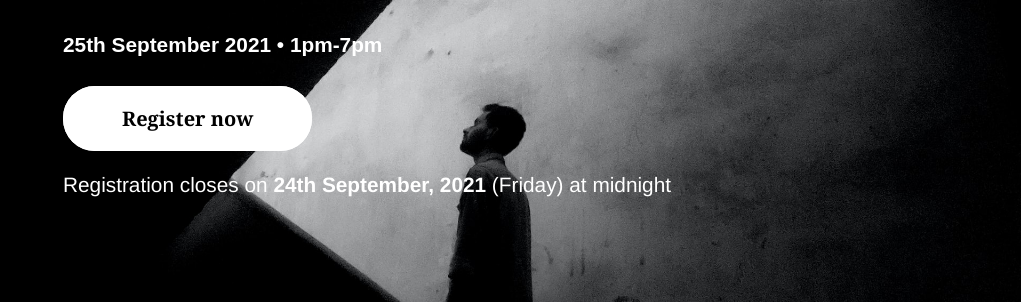
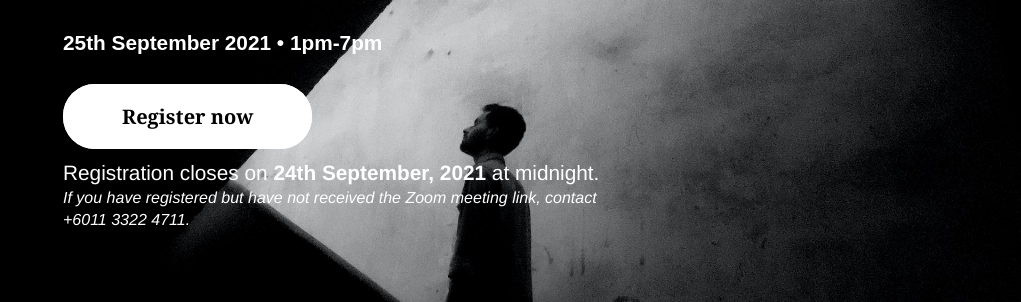
Before and after one commit to benjamin25116/suicide-prevention-symposium, a Gatsby site: page / in a window 1280 px wide. Shown: the part 283-585 px from the top of the page, without its empty margins (259-1280 px from the left). Built offline with nearby package versions, Linux system fonts and the light colour scheme; Gatsby itself is replaced by a stand-in of ours.

Commit message:
Add message in charges and herobanner

```diff
--- a/src/component/Charges.js
+++ b/src/component/Charges.js
@@ -10,6 +10,11 @@ const Body = styled.p`
   margin-bottom: 2rem;
   font-size: ${(props) => props.large && "1.5rem"};
   line-height: ${(props) => props.large && "2rem"};
+  i {
+    font-size: 1rem;
+    display: block;
+    line-height: 1.35rem;
+  }
 `;
 
 const Wrapper = styled.div`
@@ -35,7 +40,12 @@ function Charges() {
           <b>Scholarships</b> are available.
         </Body>
         <Body>
-          Registration closes on <b>24th September, 2021</b> (Friday) at midnight.
+          Registration closes on <b>24th September, 2021</b> at midnight.
+          <br />
+          <i>
+            If you have registered but have not received the Zoom meeting link,
+            contact +6011&nbsp;3322&nbsp;4711.
+          </i>
         </Body>
         <Button
           reverse="true"
--- a/src/component/HeroBanner.js
+++ b/src/component/HeroBanner.js
@@ -76,6 +76,7 @@ const SurTitle = styled(SubHeading)`
   font-family: Helvetica, Arial, sans-serif;
   font-weight: lighter;
   font-size: 1.3rem;
+  line-height: 1.8rem;
   margin-bottom: 0;
 `;
 
@@ -112,6 +113,12 @@ const TitleWrapper = styled.div`
 
 const ClosingDate = styled(SurTitle)`
   margin-top: 2rem;
+
+  i {
+    font-size: 1rem;
+    display: block;
+    line-height: 1.35rem;
+  }
 `;
 
 function HomeBanner() {
@@ -129,10 +136,17 @@ function HomeBanner() {
             Register now
           </Button>
           <ClosingDate>
-            Registration closes on <b>24th September, 2021</b> (Friday) at midnight
+            Registration closes on <b>24th September, 2021</b> at midnight.
+            <br />
+            <i>
+              If you have registered but have not received the Zoom meeting
+              link, contact +6011&nbsp;3322&nbsp;4711.
+            </i>
           </ClosingDate>
         </TitleWrapper>
-        <SurTitle>Malaysia's First Multidisciplinary Symposium on Suicide Prevention</SurTitle>
+        <SurTitle>
+          Malaysia's First Multidisciplinary Symposium on Suicide Prevention
+        </SurTitle>
         <LogoContainer>
           <Dignity src={dignity} alt="Dignity for Children Foundation logo" />
           <Masw src={masw} alt="MASW logo" />
```
